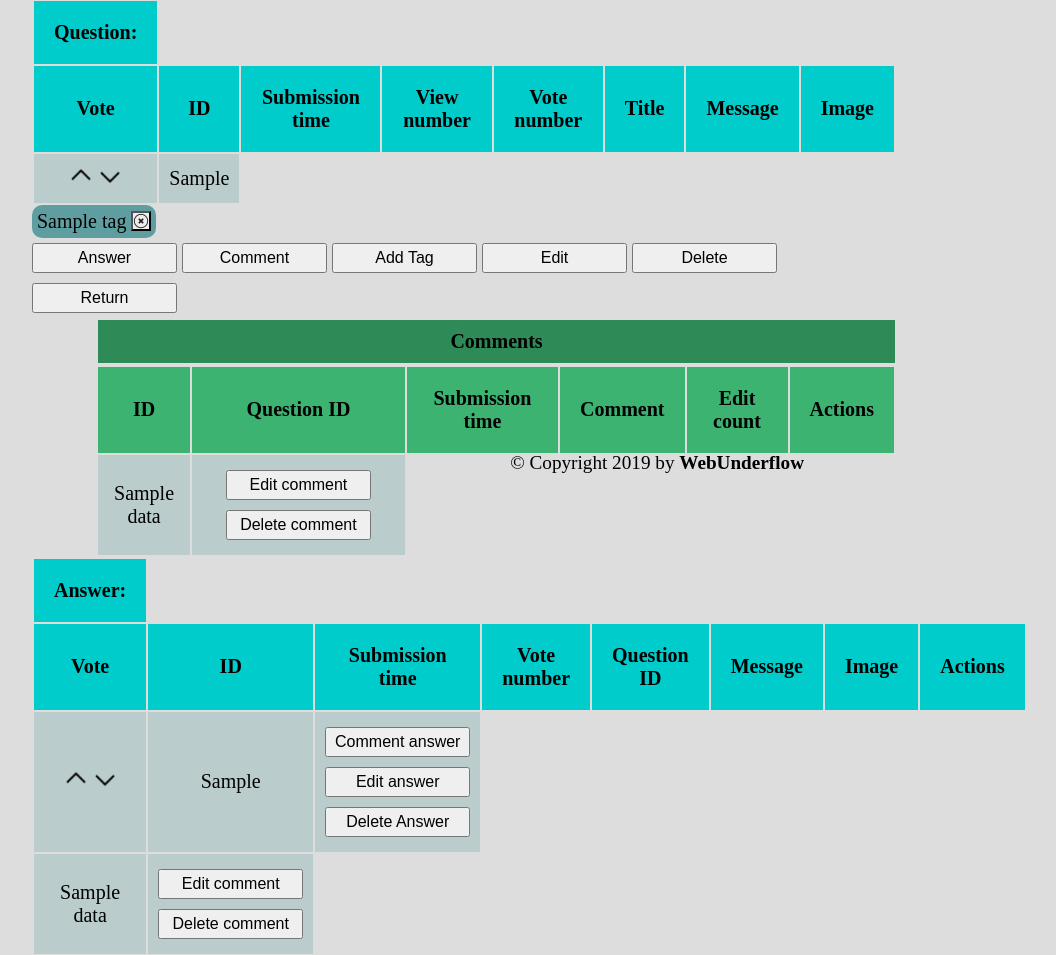
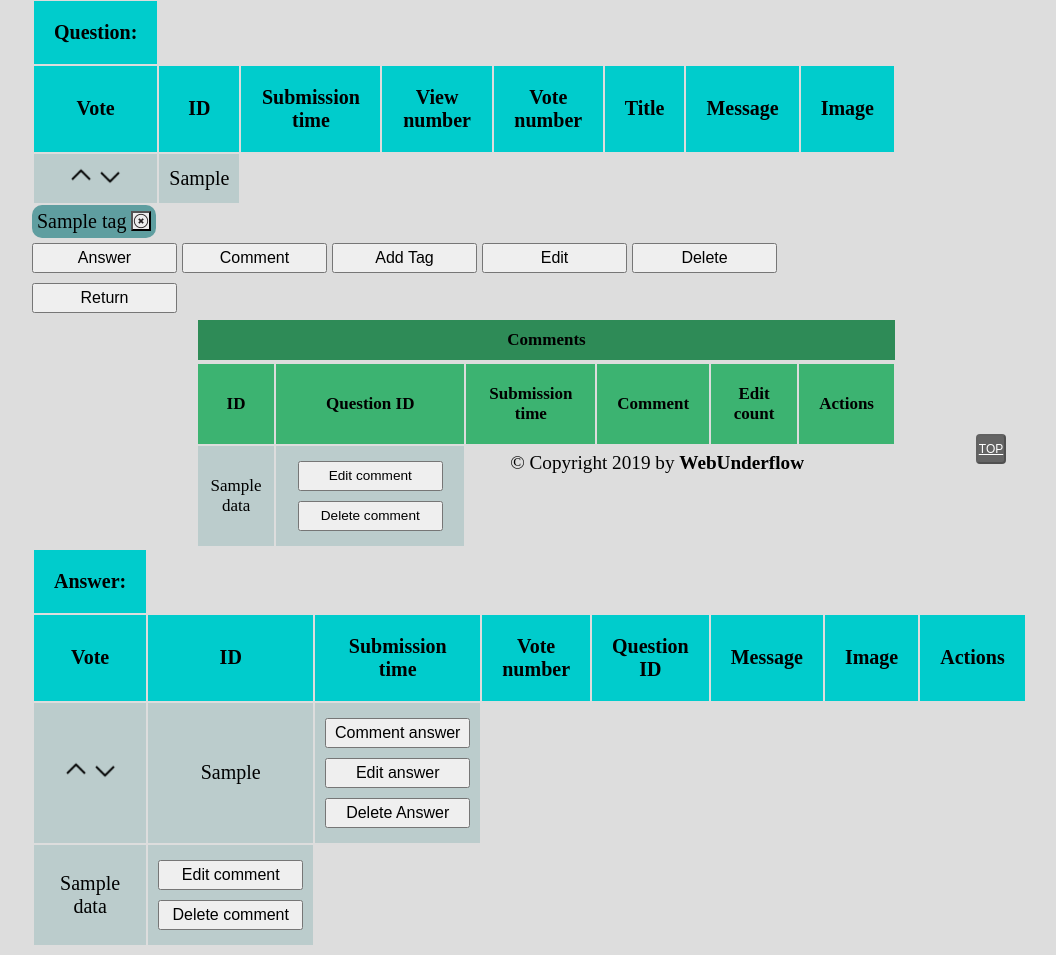
Before and after one commit to LaszloNagy85/ask-mate-WT, a Flask app: template templates/show-details.html in a window 1280 px wide. Shown: the part 326-1281 px from the top of the page, without its empty margins (176-1232 px from the left). Run offline with Flask 2, Linux system fonts and the light colour scheme; the template is opened without the code that fills it: most values are stand-ins (such as "Sample title", 1, 10 or a date in 2020); lists and menus that the app fills with data are empty; some web fonts are replaced.

Commit message:
implement jump to top button, update design

```diff
--- a/static/style.css
+++ b/static/style.css
@@ -40,8 +40,9 @@ table {
 #answer-comments {
     position: relative;
     float: right;
-    width: 800px;
+    width: 700px;
     display: block;
+    font-size: 0.85em;
 }
 ul li {
     margin: 10px;
@@ -92,13 +93,14 @@ button {
 .comments {
     position: relative;
     float: right;
-    width: 800px;
+    width: 700px;
     display: block;
+    font-size: 0.85em;
 }
 #answer-comment-title, #question-comment-title {
     position: relative;
     float: right;
-    width: 777px;
+    width: 677px;
     display: block;
     margin: 0px;
     padding: 10px;
@@ -126,7 +128,9 @@ button {
 }
 .submission_time{
     text-align: right;
+    float: right;
     color: #485F6E;
+    display: inline;
 }
 #table-header-question th{
     background-color: #3CB371;
@@ -134,3 +138,20 @@ button {
 #answer-comments th{
     background-color: #3CB371;
 }
+#top-button {
+    position: fixed;
+    bottom: 10px;
+    float: right;
+    right: 10%;
+    left: 90%;
+    max-width: 30px;
+    width: 100%;
+    font-size: 12px;
+    border-color: rgba(85, 85, 85, 0.2);
+    background-color: rgb(100,100,100);
+    padding: .5px;
+    border-radius: 4px;
+}
+#top-button:hover {
+    background-color: #7dbbf1;
+}
--- a/templates/show-details.html
+++ b/templates/show-details.html
@@ -201,6 +201,7 @@
             <br/>
         {% endfor %}
     </table><br>
+        <button id="top-button"><a href="#top" style="color: white">TOP</a></button>
     {% endif %}
 
 
```
